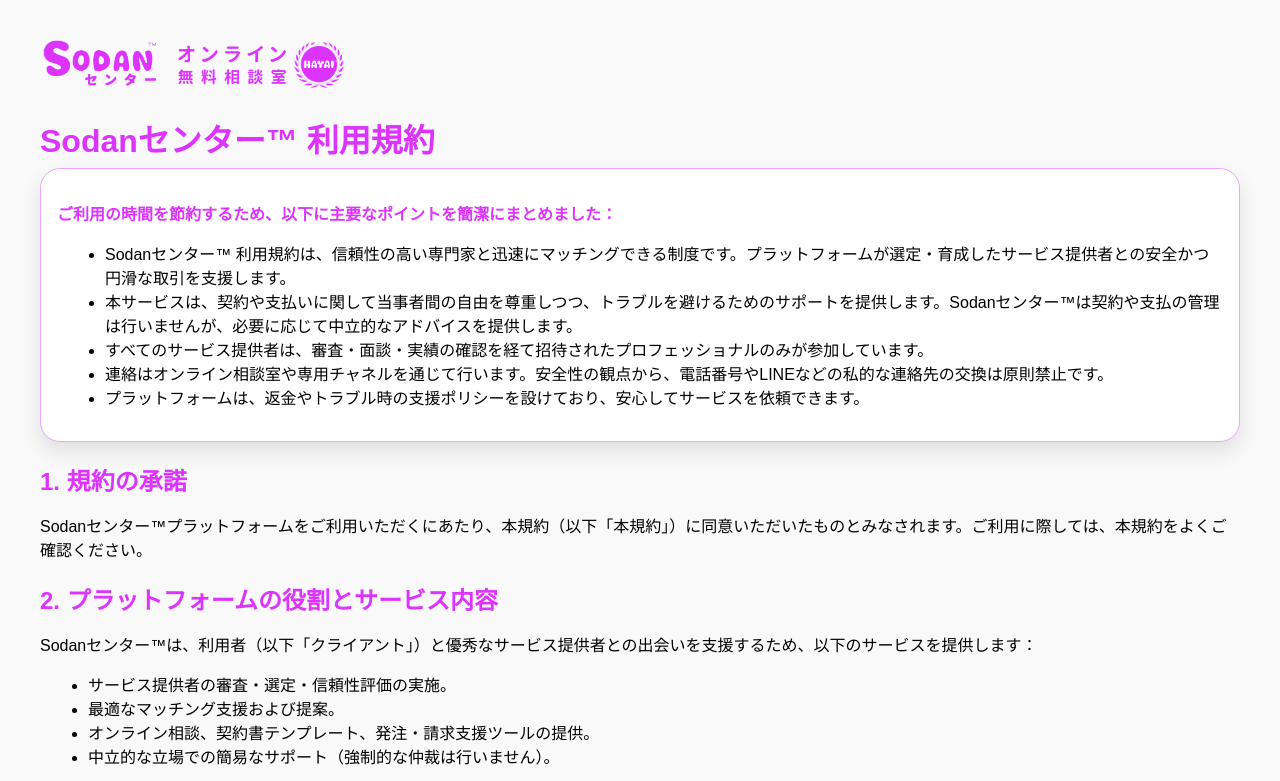
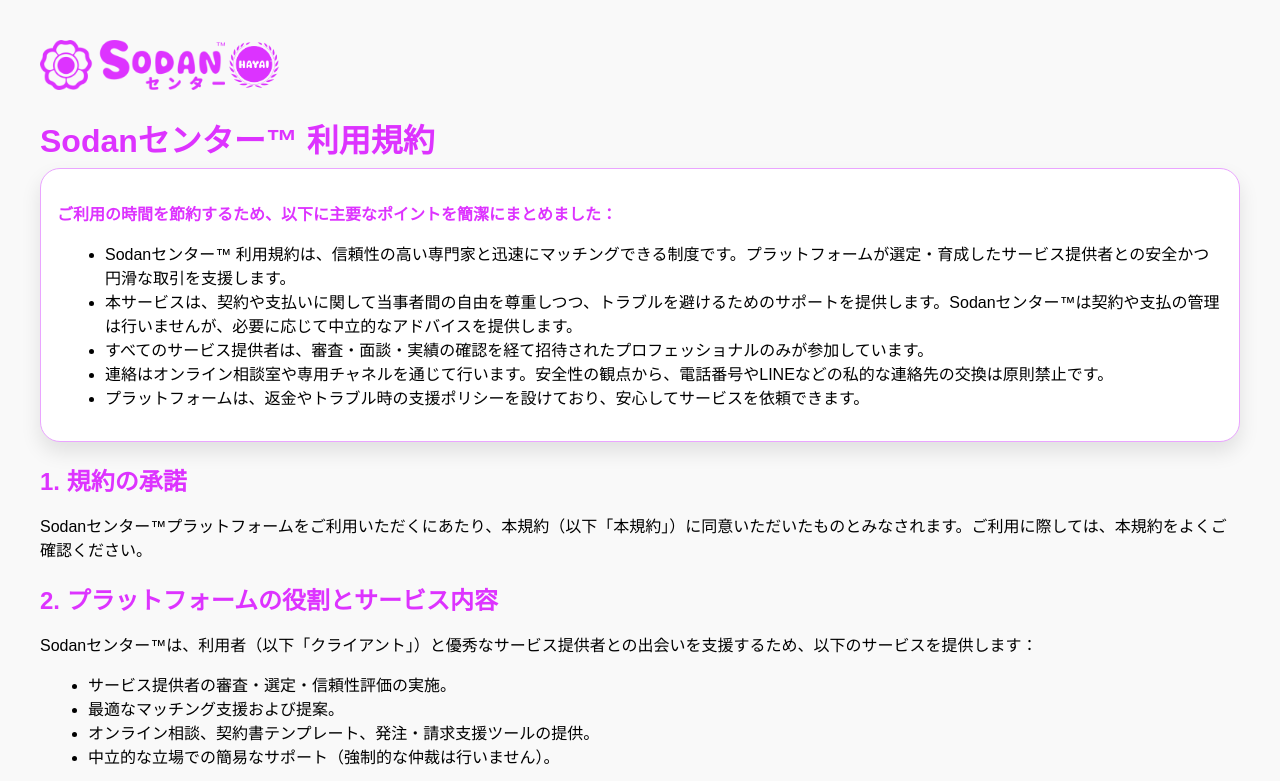
Before and after one commit to iuilvi/html, a plain HTML site: page terms/index.html in a window 1280 px wide. Shown: the top 781 px of the page. Drawn offline with Linux system fonts and the light colour scheme.

Commit message:
Add files via upload

```diff
--- a/terms/index.html
+++ b/terms/index.html
@@ -8,7 +8,7 @@
 </head>
 <body>
 <div>
-    <img src="../img/logo1.png" width="250" height="50">
+    <img src="../img/sodan-center.png" width="185" height="50">
     <img src="../img/bgip.png" width="50" height="50">
 </div>
   <h1>Sodanセンター™ 利用規約</h1>
```
